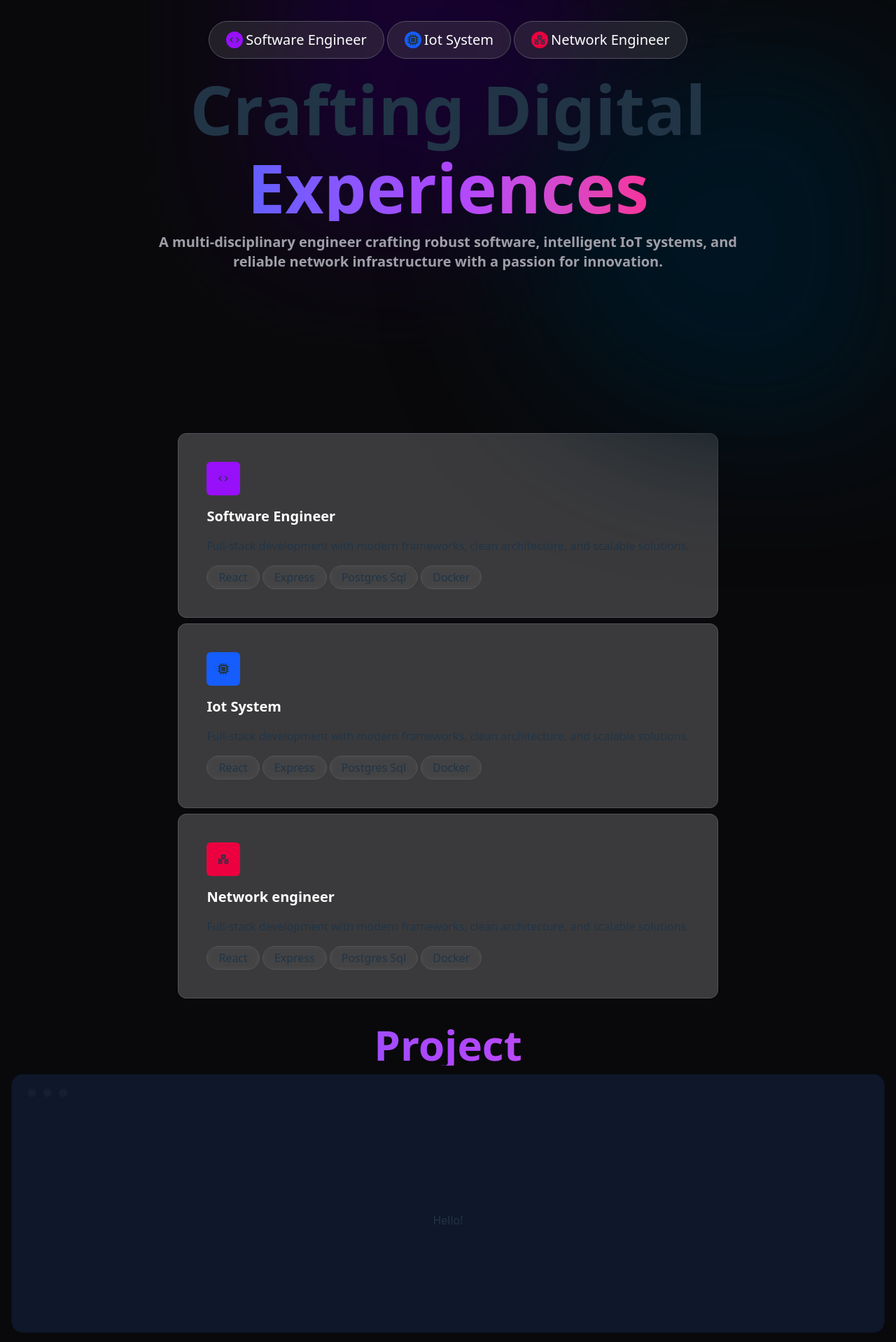
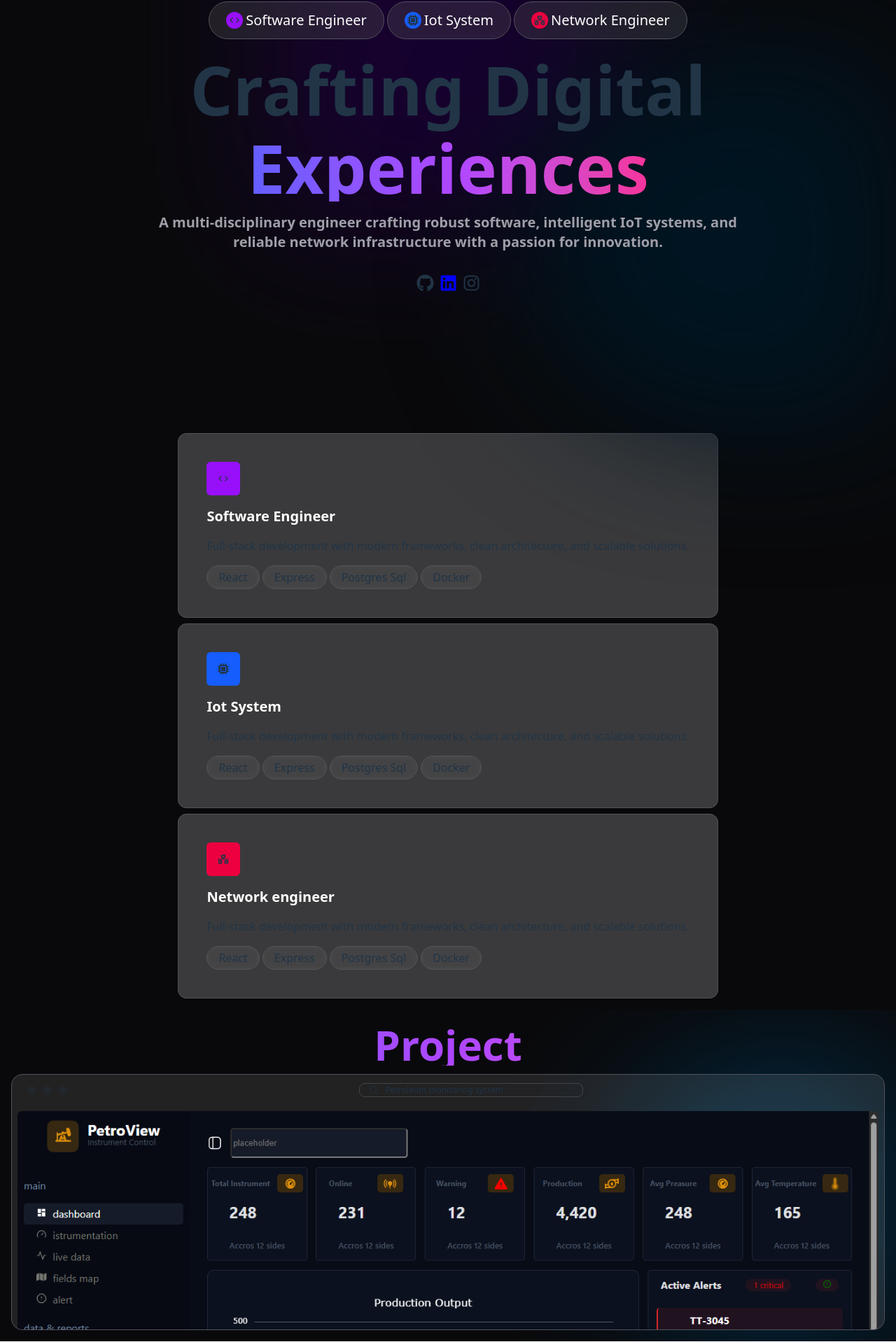
Before and after one commit to adibmisbahul/portofolio, a React (Vite) app: page / in a window 1280 px wide. Shown: the part 197-2115 px from the top of the page at 70% size. Built offline with nearby package versions, Linux system fonts and the light colour scheme.

Commit message:
add card project

```diff
--- a/src/pages/dashboard.jsx
+++ b/src/pages/dashboard.jsx
@@ -4,6 +4,11 @@ import { FaMicrochip } from "react-icons/fa6";
 import { FaNetworkWired } from "react-icons/fa";
 import Card from "../components/Card";
 import TagText from "../components/TagText";
+import { FaGithub } from "react-icons/fa";
+import { FaLinkedin } from "react-icons/fa";
+import { FaInstagram } from "react-icons/fa6";
+
+import imagePetroleum from "../assets/image1.png";
 
 export default function Dashboard() {
   const firstTag = [
@@ -15,9 +20,15 @@ export default function Dashboard() {
       bgIcon: "bg-rose-600",
     },
   ];
+
+  const media = [
+    { icon: <FaGithub size={25} />, linkTo: "" },
+    { icon: <FaLinkedin color="blue" size={25} />, linkTo: "" },
+    { icon: <FaInstagram size={25} />, linkTo: "" },
+  ];
   return (
-    <div className="w-full h-full">
-      <div className="bg-zinc-950 flex flex-col items-center justify-center h-[100vh] relative z-10 gap-3">
+    <div className="w-full h- overflow-x-hidden">
+      <div className="bg-zinc-950 flex flex-col items-center justify-center h-[100vh] relative z-10 gap-3 w-full">
         <div class="absolute -z-10 size-130 brightness-20 bg-violet-700 top-0 rounded-r-full blur-[100px]"></div>
         <div class="absolute -z-10 size-130 brightness-20 bg-sky-700 bottom-0 right-0 rounded-l-full blur-[100px]"></div>
         <div className="flex gap-1 p-3 justify-center">
@@ -38,6 +49,11 @@ export default function Dashboard() {
           IoT systems, and reliable network infrastructure with a passion for
           innovation.
         </p>
+        <div className="flex gap-2 mt-5">
+          {media.map((item) => {
+            return <span>{item.icon}</span>;
+          })}
+        </div>
       </div>
       <div className=" p-4 flex flex-col items-center justify-center gap-2 bg-zinc-950 relative overflow-hidden">
         <Card
@@ -74,13 +90,26 @@ export default function Dashboard() {
           <TagText title="Docker" />
         </Card>
       </div>
-      <div className="p-4 bg-zinc-950 flex flex-col gap-2">
+      <div className="p-4 bg-zinc-950 flex flex-col gap-2 relative z-10 overflow-hidden">
         <h1 className="font-semibold text-6xl m-1 text-transparent bg-gradient-to-r from-indigo-500 via-purple-500 to-pink-500 bg-clip-text ">
           Project
         </h1>
-        <div class="mockup-window bg-base-100 border border-base-300">
-          <div class="grid place-content-center h-80">Hello!</div>
+        <div className="mockup-browser border  w-full  backdrop-blur-xs bg-white/10  border-zinc-600">
+          <div className="mockup-browser-toolbar">
+            <div className="input bg-transparent">
+              Petroleum monitoring system
+            </div>
+          </div>
+          <div className="grid place-content-start h-80 p-2">
+            <img src={imagePetroleum} alt="" className="rounded-md" />
+            <div className="flex flex-wrap gap-2 mt-2">
+              <TagText title="React" />
+              <TagText title="Express.js" />
+              <TagText title="Postgres Sql" />
+            </div>
+          </div>
         </div>
+        <div class="absolute -z-10 size-100 brightness-40 bg-sky-700 bottom-0 right-0 rounded-l-full blur-[100px]"></div>
       </div>
     </div>
   );
```
Also changed, not shown: src/assets/image1.png (added).
